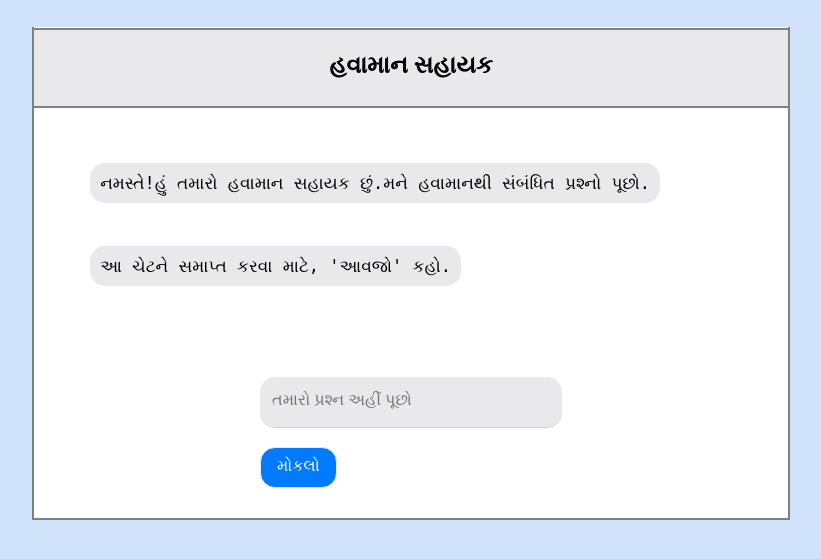
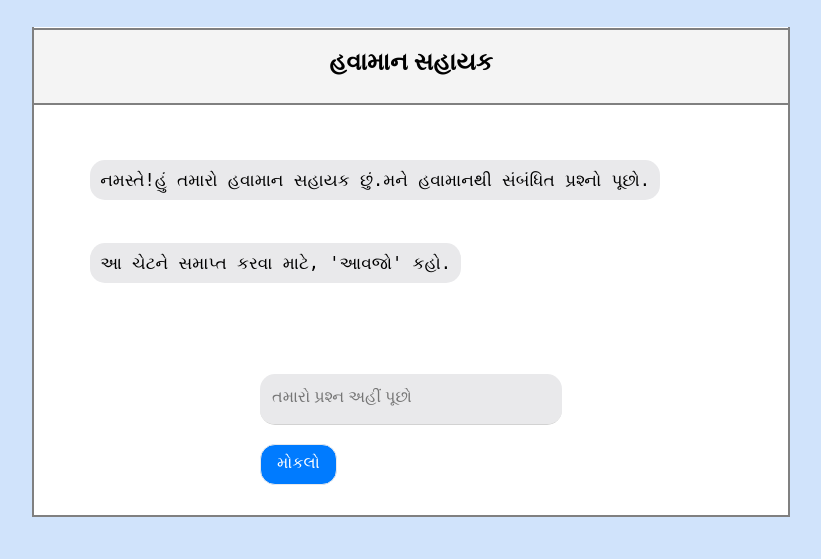
Before and after one commit to prathamSharma25/Regional-Language-Weather-Chatbot, a Flask app: page / in a window 1280 px wide. Shown: the top 559 px of the page, without its empty margins (229-1050 px from the left). Run offline with Flask 2, Linux system fonts and the light colour scheme; some libraries are stand-ins or nearby versions.

Commit message:
Add files via upload

```diff
--- a/static/style.css
+++ b/static/style.css
@@ -102,10 +102,10 @@ button, input, optgroup, select, textarea {
 }
 
 #chat-header{
-    background-color: #e9e9eb;
+    background-color: #f4f4f4;
     margin-left: auto;
     margin-right: auto;
-    padding: 3px;
+    padding-bottom: 3px;
     border-top: 2px solid;
     border-bottom: 2px solid;
     border-color: grey;
@@ -191,3 +191,8 @@ form{
     padding-top: 1px;
     padding-bottom: 30px;
 }
+
+img{
+    border-radius: 50%;
+    align-items: center;
+}
```
